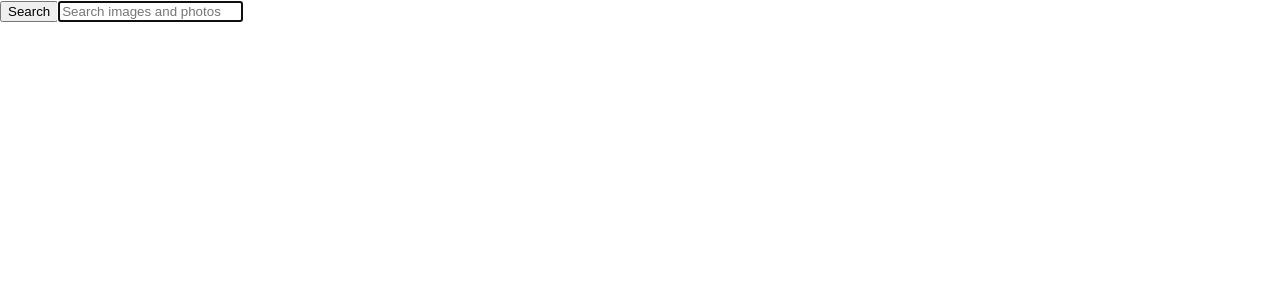
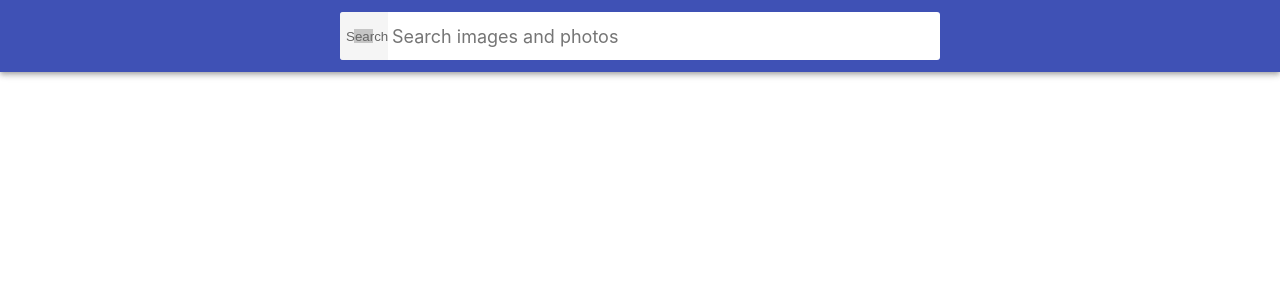
Before and after one commit to Yerbatrix/goit-react-hw-03-image-finder, a React (Create React App) app: page / in a window 1280 px wide. Shown: the top 300 px of the page. Built offline with nearby package versions, Linux system fonts and the light colour scheme; grey boxes are pictures that could not be loaded.

Commit message:
some-styles

```diff
--- a/src/components/App.jsx
+++ b/src/components/App.jsx
@@ -6,6 +6,7 @@ import ImageGalleryItem from './ImageGalleryItem/ImageGalleryItem';
 import Button from './Button/Button';
 import Loader from './Loader/Loader';
 import Modal from './Modal/Modal';
+import css from './App.module.css';
 
 const App = () => {
   const [query, setQuery] = useState('');
@@ -55,7 +56,7 @@ const App = () => {
   };
 
   return (
-    <div>
+    <div className={css.App}>
       <Searchbar onSubmit={handleSubmit} />
       {error && <p>Error: {error.message}</p>}
       <ImageGallery>
--- /dev/null
+++ b/src/components/App.module.css
@@ -0,0 +1,6 @@
+.App {
+  display: grid;
+  grid-template-columns: 1fr;
+  grid-gap: 16px;
+  padding-bottom: 24px;
+}
--- a/src/components/ImageGallery/ImageGallery.jsx
+++ b/src/components/ImageGallery/ImageGallery.jsx
@@ -1,7 +1,8 @@
 import React from 'react';
+import css from './ImageGallery.module.css';
 
 const ImageGallery = ({ children }) => {
-  return <ul className="gallery">{children}</ul>;
+  return <ul className={css.ImageGallery}>{children}</ul>;
 };
 
 export default ImageGallery;
--- a/src/components/ImageGallery/ImageGallery.module.css
+++ b/src/components/ImageGallery/ImageGallery.module.css
@@ -0,0 +1,12 @@
+.ImageGallery {
+  display: grid;
+  max-width: calc(100vw - 48px);
+  grid-template-columns: repeat(auto-fill, minmax(320px, 1fr));
+  grid-gap: 16px;
+  margin-top: 0;
+  margin-bottom: 0;
+  padding: 0;
+  list-style: none;
+  margin-left: auto;
+  margin-right: auto;
+}
--- a/src/components/Searchbar/Searchbar.jsx
+++ b/src/components/Searchbar/Searchbar.jsx
@@ -1,4 +1,5 @@
 import React, { useState } from 'react';
+import css from './Searchbar.module.css';
 
 const Searchbar = ({ onSubmit }) => {
   const [query, setQuery] = useState('');
@@ -14,13 +15,14 @@ const Searchbar = ({ onSubmit }) => {
   };
 
   return (
-    <header className="searchbar">
-      <form className="form" onSubmit={handleSubmit}>
-        <button type="submit" className="button">
-          <span className="button-label">Search</span>
+    <div>
+      <header className={css.Searchbar}>
+        <form className={css.SearchForm} onSubmit={handleSubmit}>
+          <button type="submit" className={css.SearchFormButton}>
+            <span>Search</span>
           </button>
           <input
-          className="input"
+            className={css.SearchFormInput}
             type="text"
             autoComplete="off"
             autoFocus
@@ -30,6 +32,7 @@ const Searchbar = ({ onSubmit }) => {
           />
         </form>
       </header>
+    </div>
   );
 };
 
--- a/src/components/Searchbar/Searchbar.module.css
+++ b/src/components/Searchbar/Searchbar.module.css
@@ -0,0 +1,63 @@
+.Searchbar {
+  top: 0;
+  left: 0;
+  position: sticky;
+  z-index: 1100;
+  display: flex;
+  justify-content: center;
+  align-items: center;
+  min-height: 64px;
+  padding-right: 24px;
+  padding-left: 24px;
+  padding-top: 12px;
+  padding-bottom: 12px;
+  color: #fff;
+  background-color: #3f51b5;
+  box-shadow: 0px 2px 4px -1px rgba(0, 0, 0, 0.2),
+    0px 4px 5px 0px rgba(0, 0, 0, 0.14), 0px 1px 10px 0px rgba(0, 0, 0, 0.12);
+}
+
+.SearchForm {
+  display: flex;
+  align-items: center;
+  width: 100%;
+  max-width: 600px;
+  background-color: #fff;
+  border-radius: 3px;
+  overflow: hidden;
+}
+
+.SearchFormButton {
+  display: inline-block;
+  width: 48px;
+  height: 48px;
+  border: 0;
+  background-image: url('https://image.flaticon.com/icons/svg/149/149852.svg');
+  background-size: 40%;
+  background-repeat: no-repeat;
+  background-position: center;
+  opacity: 0.6;
+  transition: opacity 250ms cubic-bezier(0.4, 0, 0.2, 1);
+  cursor: pointer;
+  outline: none;
+}
+
+.SearchFormButton:hover {
+  opacity: 1;
+}
+
+.SearchFormInput {
+  display: inline-block;
+  width: 100%;
+  font: inherit;
+  font-size: 20px;
+  border: none;
+  outline: none;
+  padding-left: 4px;
+  padding-right: 4px;
+}
+
+.SearchFormInput::placeholder {
+  font: inherit;
+  font-size: 18px;
+}
--- a/src/index.css
+++ b/src/index.css
@@ -1,15 +1,29 @@
 @import-normalize; /* bring in normalize.css styles */
+
+html {
+  box-sizing: border-box;
+  width: 100vw;
+  overflow-x: hidden;
+}
+
+*,
+*::before,
+*::after {
+  box-sizing: inherit;
+}
 
 body {
   margin: 0;
-  font-family: -apple-system, BlinkMacSystemFont, 'Segoe UI', 'Roboto', 'Oxygen',
-    'Ubuntu', 'Cantarell', 'Fira Sans', 'Droid Sans', 'Helvetica Neue',
-    sans-serif;
+  font-family: -apple-system, BlinkMacSystemFont, 'Segoe UI', Roboto,
+    Oxygen-Sans, Ubuntu, Cantarell, 'Helvetica Neue', sans-serif;
+  color: #212121;
+  background-color: #fff;
   -webkit-font-smoothing: antialiased;
   -moz-osx-font-smoothing: grayscale;
 }
 
-code {
-  font-family: source-code-pro, Menlo, Monaco, Consolas, 'Courier New',
-    monospace;
+img {
+  display: block;
+  max-width: 100%;
+  height: auto;
 }
```
Lines whose indentation alone changed are shown as unchanged.
